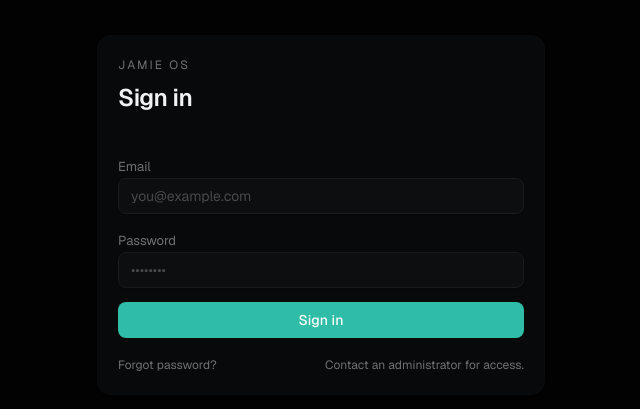
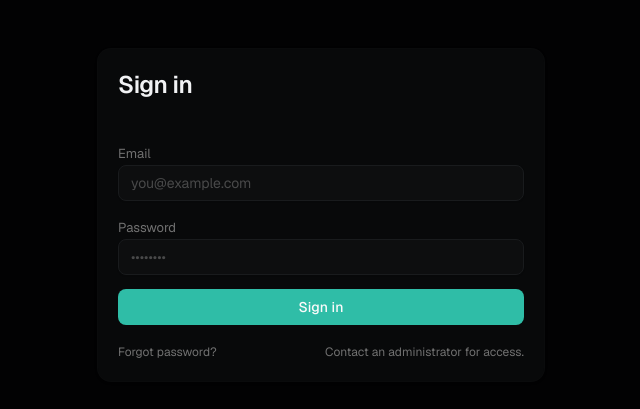
Before and after one commit to jamie-ludlow/jamie-os, a Next.js app: page /auth in a window 1280 px wide. Shown: the part 201-610 px from the top of the page, without its empty margins (431-1071 px from the left). Built offline with nearby package versions, Linux system fonts and the light colour scheme; no server answers.

Commit message:
chore: tighten login spacing

```diff
--- a/src/app/auth/page.tsx
+++ b/src/app/auth/page.tsx
@@ -76,7 +76,6 @@ export default function AuthPage() {
     <div className="min-h-screen flex items-center justify-center bg-background px-4 py-10">
       <Card className="w-full max-w-md p-5 border-border/20 bg-card/90 backdrop-blur shadow-sm">
         <div className="mb-4">
-          <div className="text-[12px] uppercase tracking-[0.18em] text-muted-foreground mb-2">Jamie OS</div>
           <h1 className="text-2xl font-semibold tracking-tight">Sign in</h1>
         </div>
 
```
